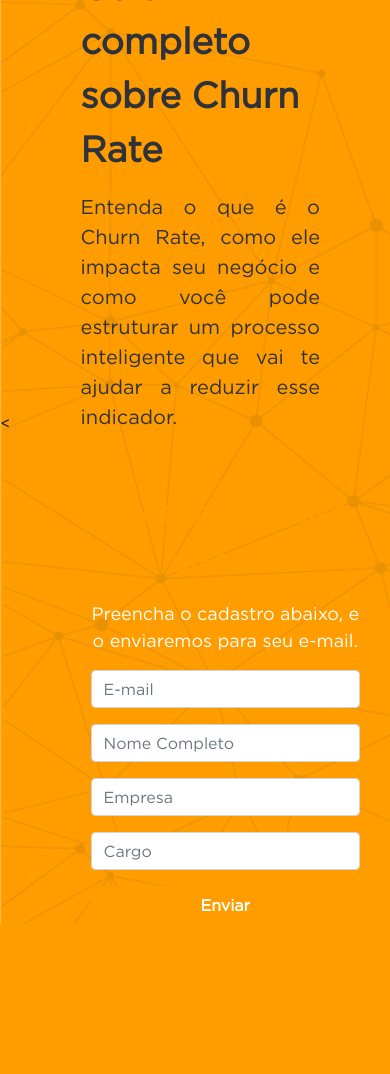
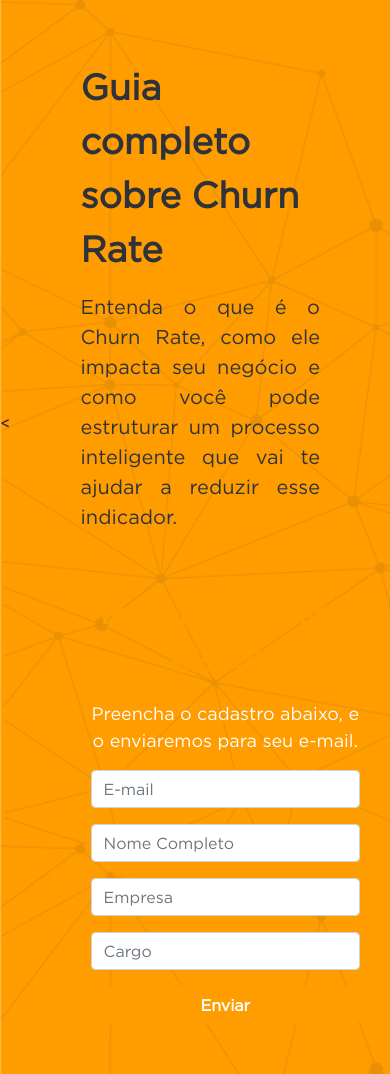
Before and after one commit to sherlockgama/desempenhobrilhante, a PHP site: page /guia-completo-sobre-churn.php in a window 390 px wide. Before the commit the page ends 924 px from the top, so only its background shows below. Run offline with PHP 8.4, Linux system fonts and the light colour scheme; some libraries are stand-ins or nearby versions.

Commit message:
Alterações mobile na página do eBook de churn

```diff
--- a/css/churn.css
+++ b/css/churn.css
@@ -9,6 +9,11 @@ body {
     -moz-background-size: cover;
     -o-background-size: cover;
     background-size: cover;
+}
+
+@media only screen and (max-width: 980px) {
+    .title { margin-top: 250px; }
+    #buttonRegister { margin-bottom: 50px; }
 }
 
 .title {
--- a/css/main.css
+++ b/css/main.css
@@ -17,7 +17,6 @@
     font-family: pier-sans-bold;
     src: url("fontspier-sans-bold-maisfontes/pier-sans-bold.otf") format("opentype");
 }
-
 
 @media only screen and (max-width: 980px) {
     .overlay { display: none; }
--- a/guia-completo-sobre-churn.php
+++ b/guia-completo-sobre-churn.php
@@ -17,7 +17,7 @@
                             <p>
                         </div>
                     </div>
-                    <div class="col-md-6 col-sm-12 col-mdoffset-1 justify-content-center text-center">
+                    <div class="col-md-6 col-sm-12 offset-md-1 justify-content-center text-center">
                         <div class="form-content">
                             <p class="title-form"><b>Receba o nosso eBook!</b></p>
                             <p class="subtitle-form">Preencha o cadastro abaixo, e </br> o enviaremos para seu e-mail.</p>
```
